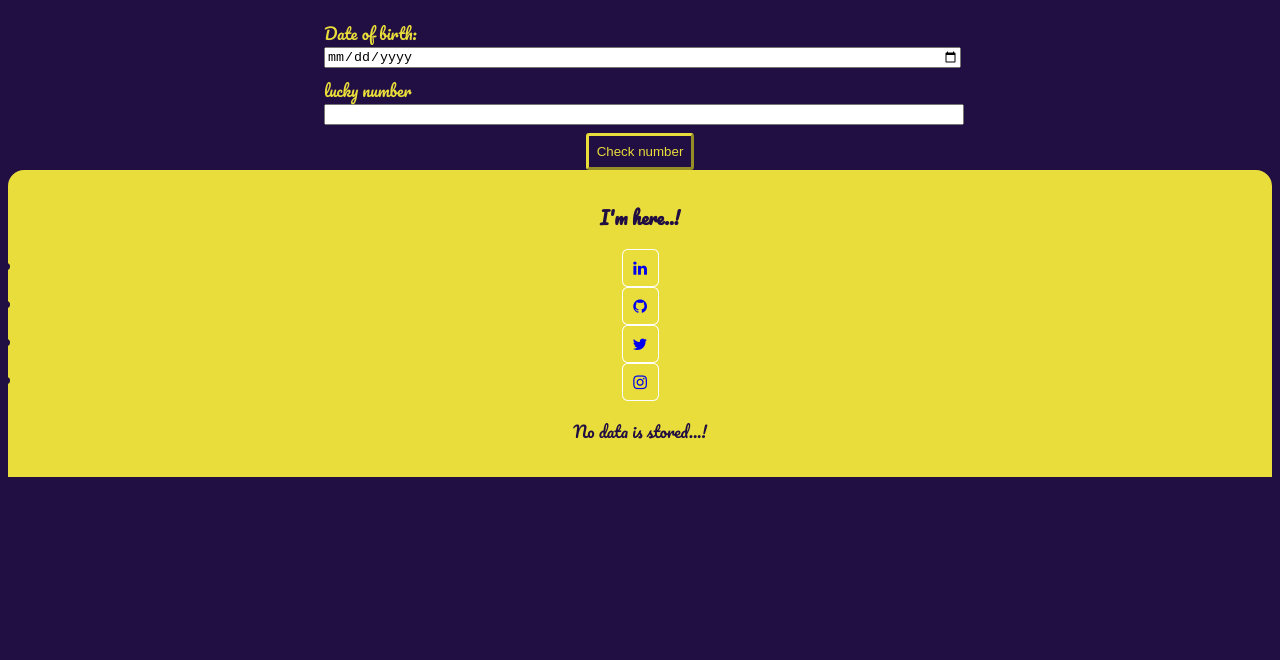
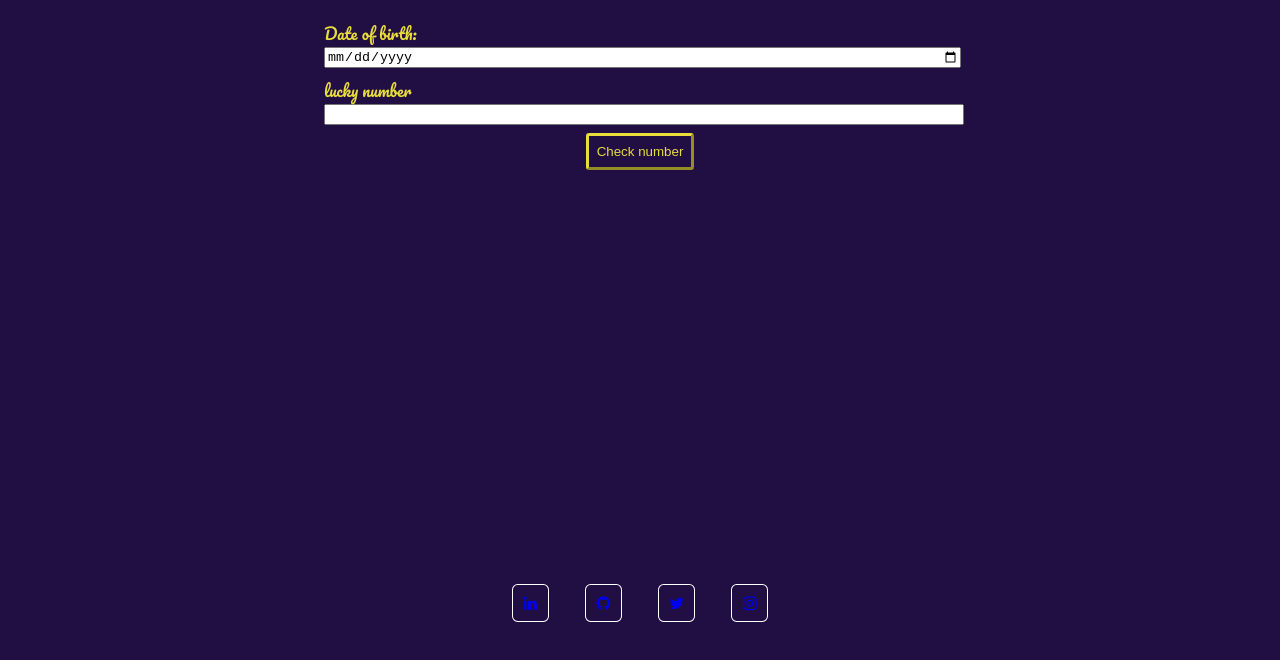
Before and after one commit to Vinay-96/Lucky-Brithday, a plain HTML site: page index.html in a window 1280 px wide. Shown: the part 80-740 px from the top of the page. Drawn offline with Linux system fonts and the light colour scheme.

Commit message:
final commit

```diff
--- a/index.html
+++ b/index.html
@@ -20,15 +20,14 @@
     <div id="output-box"></div>
     </div>
         <footer class="footer">
-        <div class="footer-header">I'm here..!</div>
-        <ul>
-            <li><a class="fa fa-linkedin" href="https://www.linkedin.com/in/vinay-rao-h/"></a>
+        <div class="footer-header"></div>
+        <ul class="social-link">
+            <li class="inline-items"><a class="fa fa-linkedin" href="https://www.linkedin.com/in/vinay-rao-h/"></a>
             </li>
-            <li><a class="fa fa-github" href="https://github.com/Vinay-96"></a></li>
-            <li><a class="fa fa-twitter" href="https://twitter.com/VinayRaoH1"></a></li>
-            <li><a class="fa fa-instagram" href="https://www.instagram.com/_h.ro_/"></a></li>
+            <li class="inline-items"><a class="fa fa-github" href="https://github.com/Vinay-96"></a></li>
+            <li class="inline-items"><a class="fa fa-twitter" href="https://twitter.com/VinayRaoH1"></a></li>
+            <li class="inline-items"><a class="fa fa-instagram" href="https://www.instagram.com/_h.ro_/"></a></li>
         </ul>
-       No data is stored...!
     </footer>
     <script src="script.js"></script>
   </body>
--- a/style.css
+++ b/style.css
@@ -41,15 +41,20 @@ input{
   cursor: pointer;
 }
 .footer{
-   background-color:  var(--secondary-color);
-   display: block;
-   bottom: 0%;
-   padding: 2rem 1rem;
+    position: fixed;
+    left: 0;
+    bottom: 0;
+    width: 100%;
+    padding-bottom: 1rem;
+ }
+ .social-link {
+    padding: 50px 0;
     text-align: center;
-   color:var(--primary-color);
-   border-top-right-radius: 1rem;
-   border-top-left-radius: 1rem;
-
+  }
+  .inline-items{
+    list-style-type: none;
+    display: inline-block;
+    padding: 1rem;
   }
  .footer .link{
      color: white;
@@ -57,9 +62,6 @@ input{
  .footer .footer-header{
      font-weight: bold;
      font-size: large;
-}
-.footer ul{
-    padding-inline-start: 0px;
  }
 
  /* icons */
@@ -75,6 +77,3 @@ input{
  .fa:hover {
      background-color:white ;
    }
-.ticons{
-    display: flex;
-}
```
Lines whose indentation alone changed are shown as unchanged.
